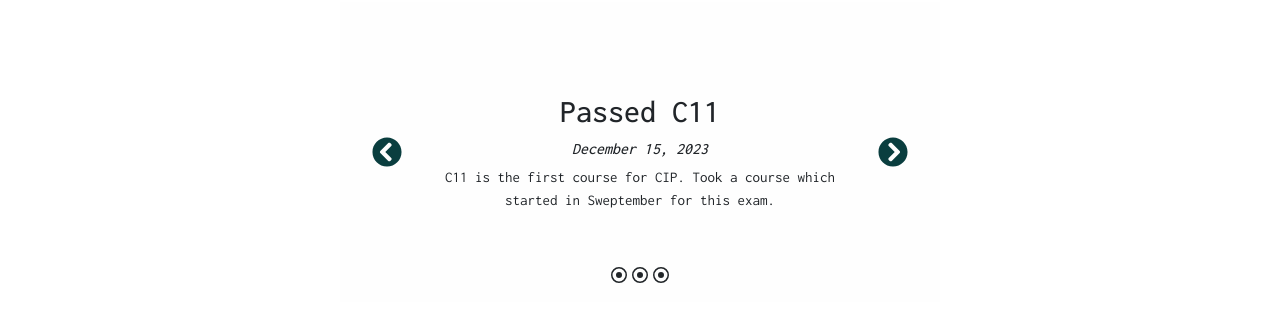
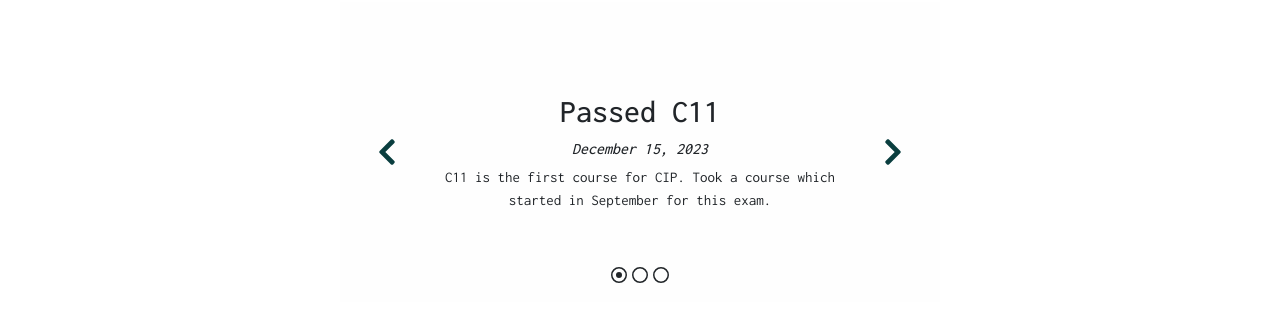
Before and after one commit to tanzimr8/website-tanzim, a React (Create React App) app: page / in a window 1280 px wide. Shown: the part 3760-4096 px from the top of the page. Built offline with nearby package versions, Linux system fonts and the light colour scheme.

Commit message:
activity slider completed

```diff
--- a/src/components/RecentActivity.jsx
+++ b/src/components/RecentActivity.jsx
@@ -1,7 +1,8 @@
 import React, { useState } from 'react'
 import Title from './utils/Title'
 import { activityData } from '../data/activities';
-import { FaChevronCircleLeft, FaChevronCircleRight } from "react-icons/fa";
+// import { FaChevronCircleLeft, FaChevronCircleRight } from "react-icons/fa";
+import { FaChevronLeft,FaChevronRight } from "react-icons/fa";
 import { FaRegCircle, FaRegCircleDot } from "react-icons/fa6";
 
 
@@ -12,14 +13,16 @@ const RecentActivity = () => {
     }
     const handleRightClick = () => {
         setCurrentSlide(currentSlide === activityData.length - 1 ? 0 : currentSlide + 1)
-
+    }
+    const handleDotClick = (getIndex)=>{
+        setCurrentSlide(getIndex);
     }
     return (
         <section id='activity' className='activity'>
             <Title title="Recent Activities" />
             <div className="activities-card-wrapper">
                 <div className="activities-card">
-                    <div className="arrow arrow-left" onClick={handleLeftClick}><FaChevronCircleLeft size={30} /></div>
+                    <div className="arrow arrow-left" onClick={handleLeftClick}><FaChevronLeft size={30} /></div>
                     {
                         activityData.map((activity, index) => {
                             return (
@@ -37,14 +40,13 @@ const RecentActivity = () => {
                             )
                         })
                     }
-                    <div onClick={handleRightClick} className="arrow arrow-right"><FaChevronCircleRight size={30} /></div>
+                    <div onClick={handleRightClick} className="arrow arrow-right"><FaChevronRight size={30} /></div>
                     <span className="dot-indicators">
                         {
                             activityData.map((_, index) => {
                                 return (
-
-                                    <span key={index}  className="dot-indicator">
-                                        <FaRegCircleDot />
+                                    <span key={index} className="dot-indicator" onClick={()=>{handleDotClick(index)}}>
+                                        {currentSlide === index ? <FaRegCircleDot/> : <FaRegCircle/> }
                                     </span>
 
                                 )
--- a/src/data/activities.js
+++ b/src/data/activities.js
@@ -3,7 +3,7 @@ export const activityData = [
         id:1,
         title: 'Passed C11',
         date: 'December 15, 2023',
-        details: 'C11 is the first course for CIP. Took a course which started in Sweptember for this exam. '
+        details: 'C11 is the first course for CIP. Took a course which started in September for this exam. '
     },
     {
         id:2,
@@ -13,8 +13,8 @@ export const activityData = [
     },
     {
         id:3,
-        title: 'Bought a Car',
+        title: 'Bought a new Car',
         date: 'February 28, 2024',
-        details: 'Just bought my first car. Its Mazda3 2024. Something to remeber!  '
+        details: 'Just bought my first car. Its the Mazda3 2024. Something to remeber!  '
     }
 ];
```
Lines whose indentation alone changed are shown as unchanged.
